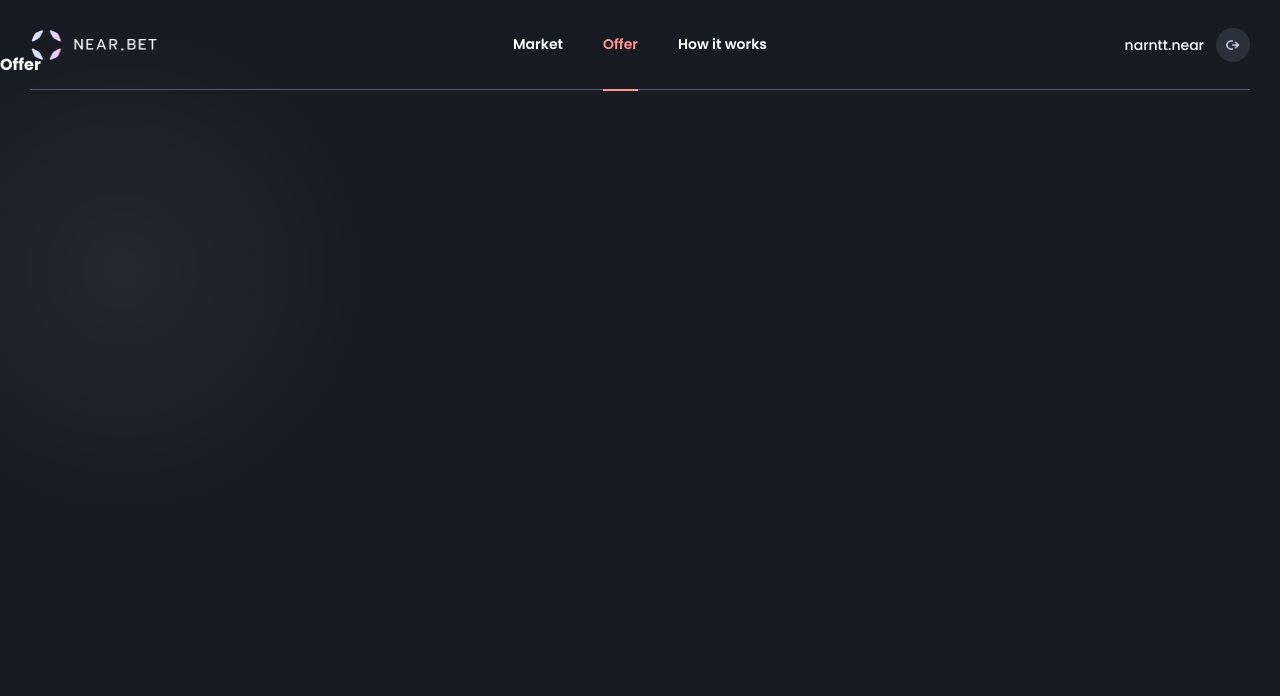
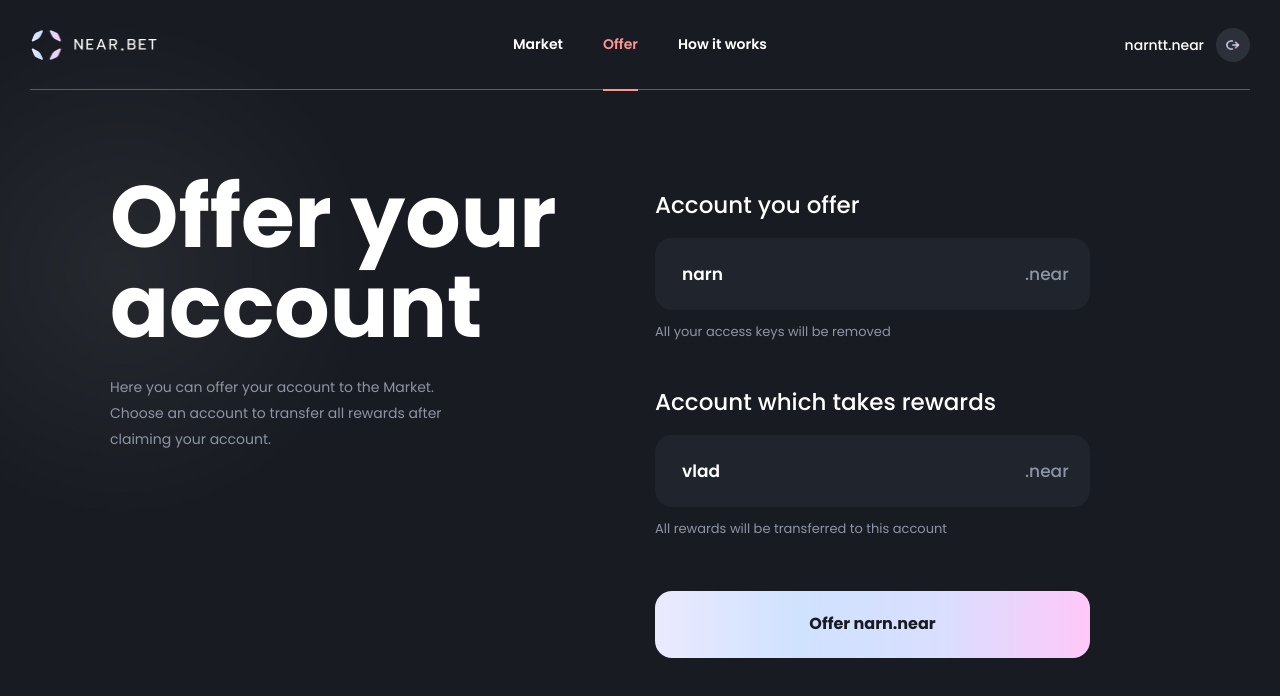
Before and after one commit to anbork/go-near, a React (Create React App) app: page /#/offer in a window 1280 px wide. Shown: the top 696 px of the page. Built offline with nearby package versions, Linux system fonts and the light colour scheme.

Commit message:
add offer

```diff
--- a/src/pages/Offer/index.tsx
+++ b/src/pages/Offer/index.tsx
@@ -1,5 +1,47 @@
+import {useState} from 'react'
+
+import {
+  Container,
+  Main,
+  Title,
+  DetailsOne,
+  DetailsTwo,
+  Form,
+  HeadOne,
+  HeadTwo,
+  Helper,
+  Button,
+  InputContainer,
+  Input,
+  InputSuffix
+} from './layout'
+
 export const Offer = () => {
+  const [offer, setOffer] = useState('narn')
+  const [reward, setReward] = useState('vlad')
+
   return (
-    <div>Offer</div>
+    <Container>
+      <Main>
+        <Title>Offer your <br /> account</Title>
+        <DetailsOne>Here you can offer your account to the Market. Choose an account to transfer all rewards after claiming your account.</DetailsOne>
+        <DetailsTwo>This is NEAR Account Marketplace. It allows you to sell, bid and buy NEAR Account names.</DetailsTwo>
+      </Main>
+      <Form>
+        <HeadOne>Account you offer</HeadOne>
+        <InputContainer>
+          <Input value={offer} onChange={(e: any) => setOffer(e.target.value)} />
+          <InputSuffix>.near</InputSuffix>
+        </InputContainer>
+        <Helper>All your access keys will be removed</Helper>
+        <HeadTwo>Account which takes rewards</HeadTwo>
+        <InputContainer>
+          <Input value={reward} onChange={(e: any) => setReward(e.target.value)} />
+          <InputSuffix>.near</InputSuffix>
+        </InputContainer>
+        <Helper>All rewards will be transferred to this account</Helper>
+        <Button>Offer narn.near</Button>
+      </Form>
+    </Container>
   )
 }
--- a/src/pages/Offer/layout.tsx
+++ b/src/pages/Offer/layout.tsx
@@ -1 +1,170 @@
 import styled from 'styled-components'
+
+import {RainbowButton} from 'components/Core'
+import {break_down} from 'helpers/media'
+
+export const Container = styled.div`
+  margin: 116px var(--margin) 150px;
+  display: grid;
+  grid-template-columns: 1fr 465px 1fr 435px 2fr;
+
+  @media (max-width: ${break_down}) {
+    margin: 40px var(--margin__mob) 30px;
+    display: flex;
+    flex-direction: column;
+    align-items: stretch;
+  }
+`
+
+export const Main = styled.div`
+  grid-column: 2;
+  display: flex;
+  flex-direction: column;
+  align-items: stretch;
+`
+
+export const Title = styled.div`
+  font-weight: bold;
+  font-size: 87px;
+  line-height: 90px;
+
+  @media (max-width: ${break_down}) {
+    font-size: 33px;
+    line-height: 39px;
+  }
+`
+
+export const DetailsOne = styled.div`
+  margin-top: 22px;
+  width: 368px;
+  font-weight: normal;
+  font-size: 14px;
+  line-height: 26px;
+  color: #8C95A6;
+
+  @media (max-width: ${break_down}) {
+    display: none;
+  }
+`
+
+export const DetailsTwo = styled(DetailsOne)`
+  display: none;
+
+  @media (max-width: ${break_down}) {
+    display: block;
+    margin-top: 15px;
+    width: auto;
+    font-size: 13px;
+    line-height: 21px;
+  }
+`
+
+export const Form = styled.div`
+  margin-top: 16px;
+  grid-column: 4;
+  display: flex;
+  flex-direction: column;
+  align-items: stretch;
+
+  @media (max-width: ${break_down}) {
+    margin-top: 33px;
+  }
+`
+
+export const HeadOne = styled.div`
+  font-weight: 500;
+  font-size: 23px;
+  line-height: 34px;
+  height: 34px;
+
+  @media (max-width: ${break_down}) {
+    font-size: 16px;
+    line-height: 24px;
+    height: 24px;
+  }
+`
+
+export const HeadTwo = styled(HeadOne)`
+  margin-top: 43px;
+
+  @media (max-width: ${break_down}) {
+    margin-top: 28px;
+  }
+`
+
+export const Helper = styled.div`
+  margin-top: 12px;
+  font-weight: normal;
+  font-size: 13px;
+  line-height: 20px;
+  height: 20px;
+  color: #8C95A6;
+
+  @media (max-width: ${break_down}) {
+    margin-top: 7px;
+  }
+`
+
+export const Button = styled(RainbowButton)`
+  margin-top: 52px;
+
+  @media (max-width: ${break_down}) {
+    margin-top: 29px;
+    font-weight: bold;
+    font-size: 16px;
+  }
+`
+
+export const InputContainer = styled.div`
+  margin-top: 16px;
+  height: 72px;
+  line-height: 72px;
+  background: #20242C;
+  border-radius: 17px;
+  display: flex;
+  justify-content: stretch;
+  align-items: center;
+
+  @media (max-width: ${break_down}) {
+    margin-top: 13px;
+    height: 56px;
+    line-height: 56px;
+    border-radius: 12px;
+  }
+`
+
+export const Input = styled.input`
+  margin-left: 25px;
+  height: 32px;
+  line-height: 32px;
+  font-weight: 600;
+  font-size: 17px;
+  border: none;
+  background: transparent;
+  outline: none;
+  flex: 1 0;
+  color: #FFFFFF;
+
+  @media (max-width: ${break_down}) {
+    margin-left: 21px;
+    height: 28px;
+    line-height: 28px;
+    font-size: 15px;
+    width: calc(100vw - 135px);
+  }
+`
+
+export const InputSuffix = styled.div`
+  margin-left: 4px;
+  margin-right: 25px;
+  font-weight: 500;
+  font-size: 17px;
+  line-height: 24px;
+  height: 24px;
+  color: #8C95A6;
+
+  @media (max-width: ${break_down}) {
+    margin-right: 16px;
+    font-size: 15px;
+  }
+`
```
